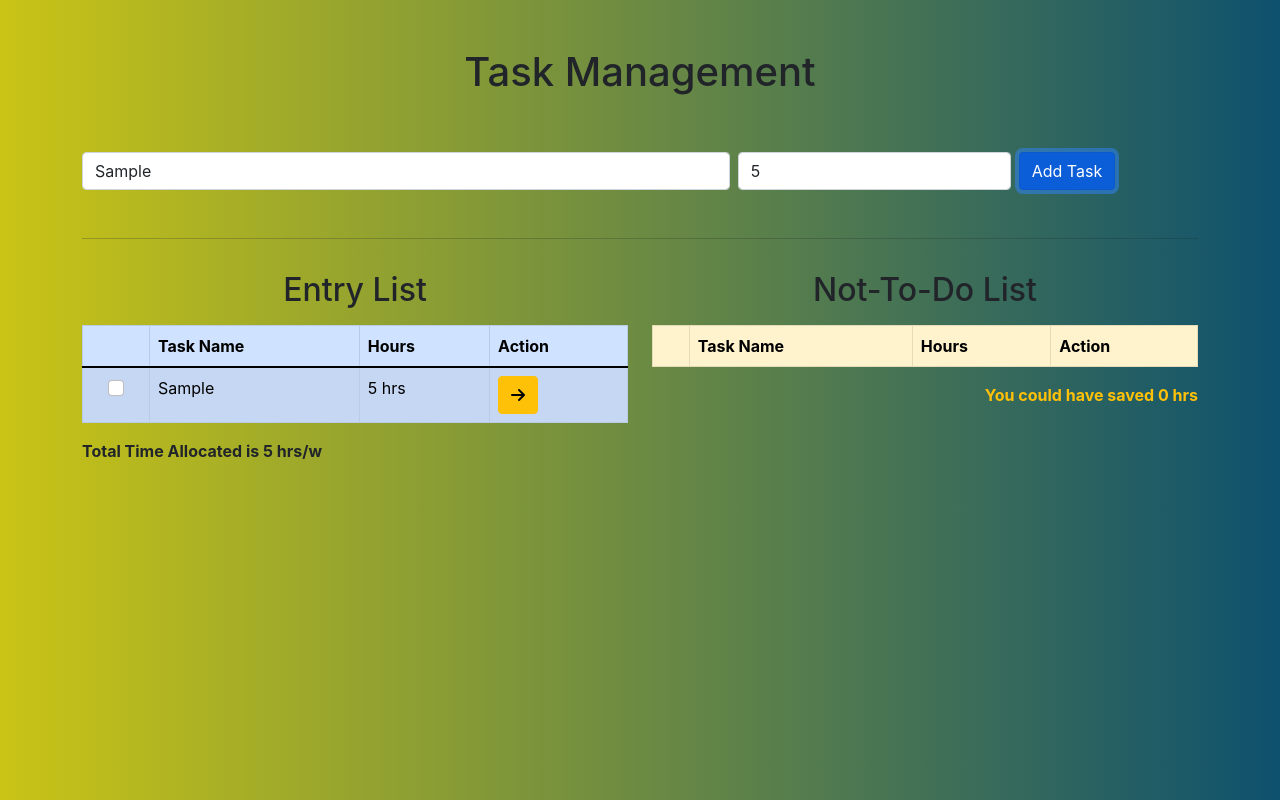
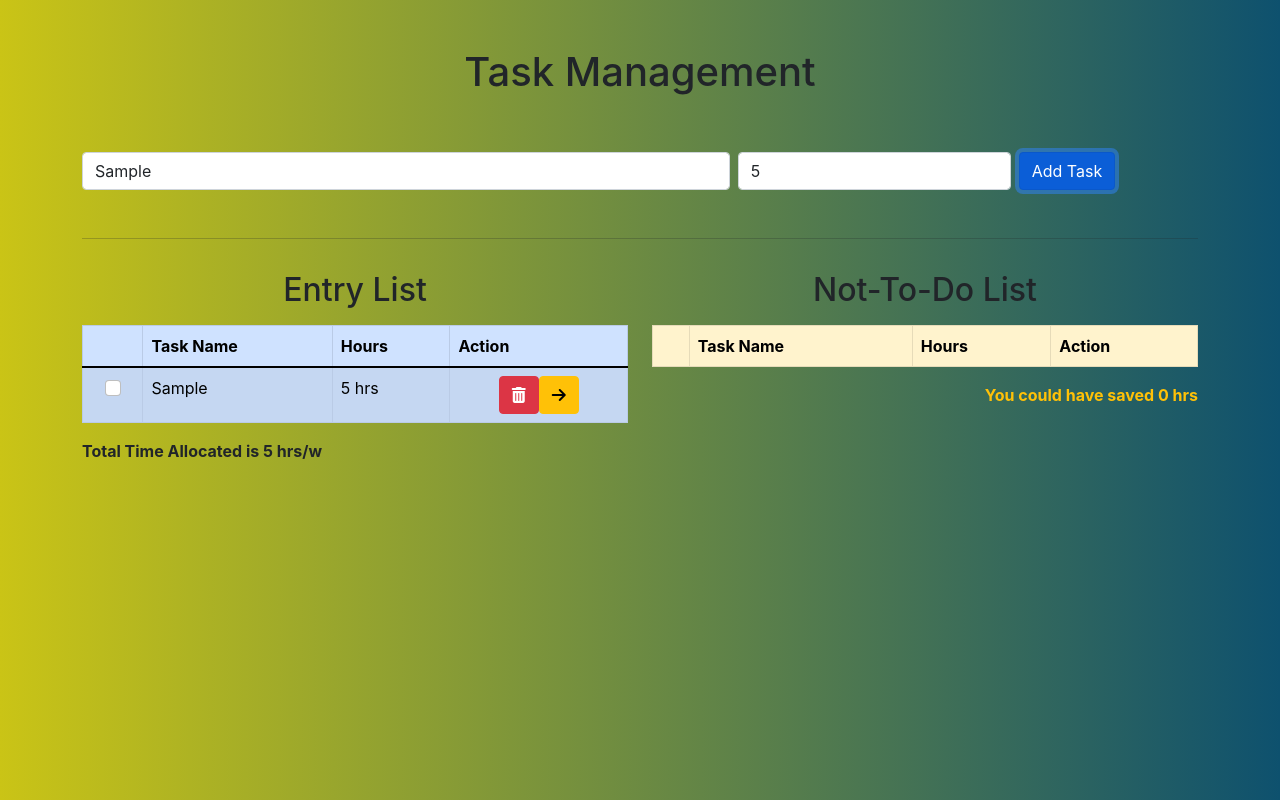
Before and after one commit to pradeepdheke/task-management, a React (Create React App) app: page / in a window 1280 px wide. Both pictures are taken after typing "Sample", "5" into the empty fields and a click on the button "Add Task". Built offline with nearby package versions, Linux system fonts and the light colour scheme.

Commit message:
adding delete button in the list

```diff
--- a/src/components/TaskList.js
+++ b/src/components/TaskList.js
@@ -35,15 +35,24 @@ export const TaskList = ({title, tableColor, arrow, list=[], switchTask}) => {
             <td>
             {arrow === "right" ? (
 
+
+            <div className='text-center'>
+              <Button variant='danger' onClick={()=> switchTask(item.id, "bad")}>
+            <i class="fa-solid fa-trash-can"></i>
+            </Button>
             <Button variant='warning' onClick={()=> switchTask(item.id, "bad")}>
             <i class="fa-solid fa-arrow-right"></i>
             </Button>
+            </div>
             ) : (
-
+              <div className='text-center'>
             <Button variant='primary' onClick={()=> switchTask(item.id, "entry")}>
             <i class="fa-solid fa-arrow-left"></i>
-
             </Button>
+            <Button variant='danger' onClick={()=> switchTask(item.id, "bad")}>
+            <i class="fa-solid fa-trash-can"></i>
+            </Button>
+              </div>
             )
         }
           </td>
```
